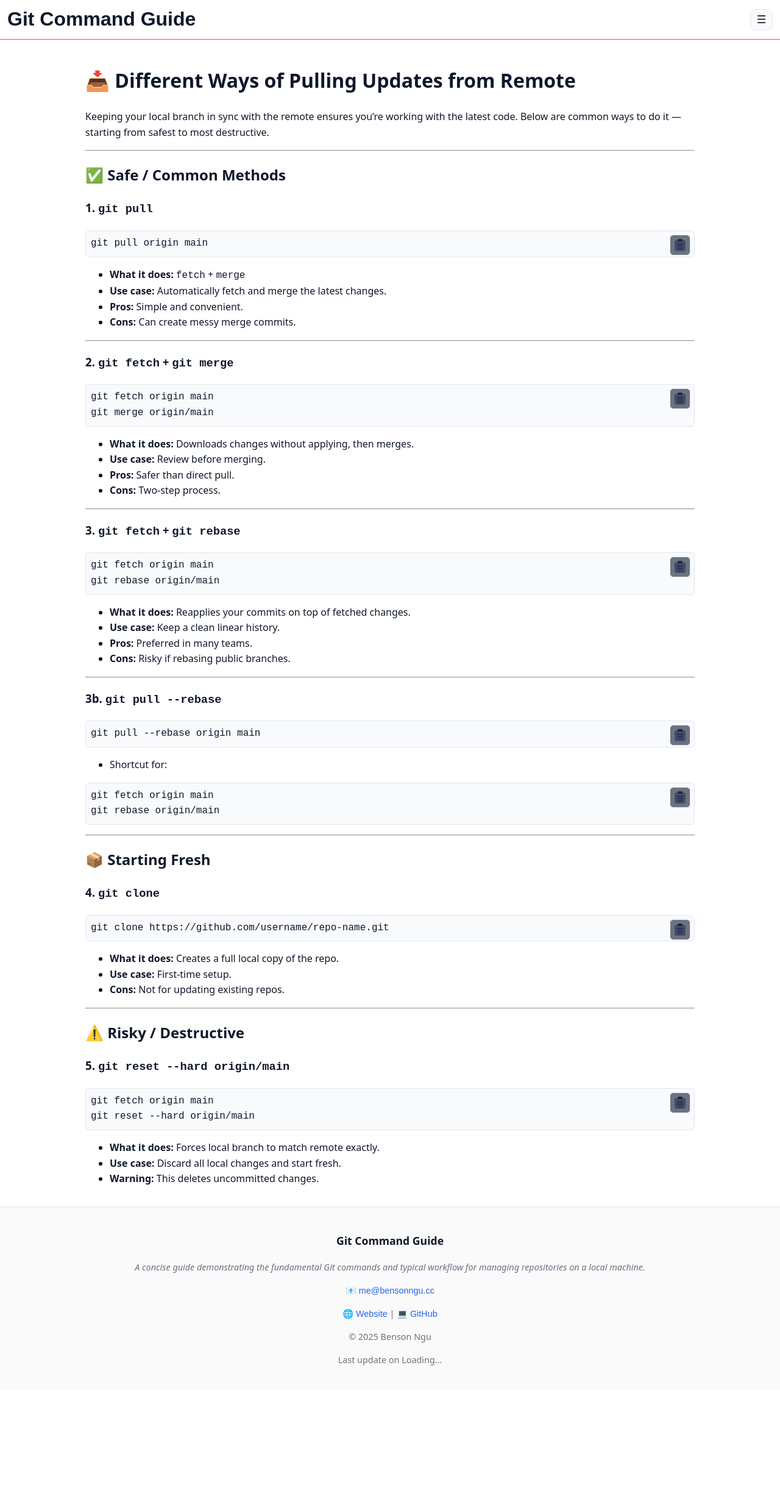
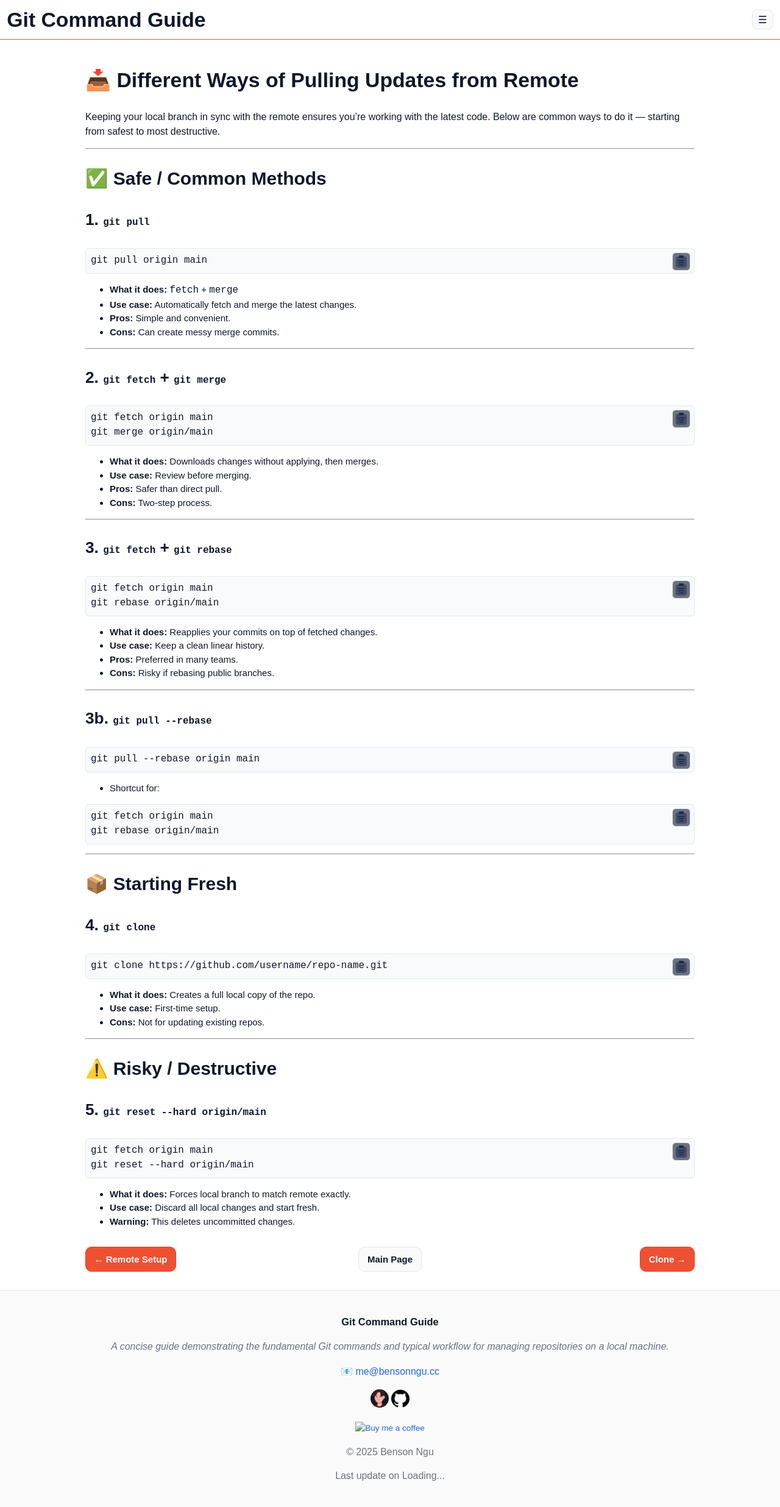
Before and after one commit to BensonNgu/git-command, a Jekyll site: the page built from docs/remote/pull-strategies.md, in a window 1280 px wide. Shown: the whole page at 61% size. Built offline with Jekyll 4.4.1, drawn with Linux system fonts in a browser that asks for light colours; some web fonts are replaced; before the commit the page ends 2280 px from its top, so only the background shows below that.

Commit message:
feat(ui): update footer, add in-page navigation, and improve overall styling
- Changed footer links to use icons/images for GitHub and portfolio
- Added in-page navigation via `pager.html`
- Enhanced overall UI styling for better visual consistency

```diff
--- a/_includes/footer.html
+++ b/_includes/footer.html
@@ -18,9 +18,14 @@
     </p>
 
     <p class="footer-links">
-      🌐 <a target="_blank" href="{{ site.github.owner_website | default: site.baseurl }}">Website</a> |
-      💻 <a target="_blank" href="https://github.com/{{ site.github_username }}">GitHub</a>
+      <a target="_blank" href="{{ site.github.owner_website | default: site.baseurl }}"><img src="/assets/icons/boy.png" width="30" id="footerBoyIcon" alt="My Portfolio"/></a>
+      <a target="_blank" href="https://github.com/{{ site.github_username }}"><img src="/assets/icons/github.png" width="30" id="footerGithubLogo" alt="My GitHub"/></a>
     </p>
+
+    <a class="footer__cta" href="https://www.buymeacoffee.com/bensonngu2q">
+      <img src="https://img.buymeacoffee.com/button-api/?text=Buy me a coffee&emoji=☕&slug=bensonngu2q&button_colour=BD5FFF&font_colour=ffffff&font_family=Cookie&outline_colour=000000&coffee_colour=FFDD00"
+                                                                                                          alt="Buy me a coffee">
+    </a>
 
     <p class="footer-owner">
       &copy; {{ "now" | date: "%Y" }} {{ site.github.owner_name | default: site.github_username }}
--- /dev/null
+++ b/_includes/pager.html
@@ -0,0 +1,71 @@
+{%- comment -%}
+Renders Prev / Home / Next buttons based on /_data/nav.yml order.
+Skips the section titled "Navigation".
+Usage: {% include pager.html %}
+{%- endcomment -%}
+
+{%- assign sections = site.data.nav | where_exp: "s", "s.title != 'Navigation'" -%}
+
+{%- assign flat = "" | split: "" -%}
+{%- for s in sections -%}
+  {%- for it in s.items -%}
+    {%- assign flat = flat | push: it -%}
+  {%- endfor -%}
+{%- endfor -%}
+
+{%- comment -%} normalize current path {%- endcomment -%}
+{%- assign here = page.url | replace: site.baseurl, "" -%}
+<script>
+     console.log("Current path: {{ here }}");
+</script>
+
+
+{%- assign idx = -1 -%}
+{%- for i in (0..flat.size) -%}
+  {%- assign item = flat[i] -%}
+  {%- if item -%}
+    {%- assign u = item.url -%}
+    {%- if u == here -%}{% assign idx = i %}{% break %}{% endif -%}
+  {%- endif -%}
+{%- endfor -%}
+
+{%- assign prev = nil -%}
+{%- assign next = nil -%}
+{%- if idx > 0 -%}
+     {% assign prevIdx = idx | minus: 1 -%}
+{%- endif -%}
+{%- if idx > -1 -%}
+     {% assign nextIdx = idx | plus: 1 -%}
+{%- endif -%}
+
+{%- for i in (0..flat.size) -%}
+     {%- assign item = flat[i] -%}
+     {%- if item -%}
+     {%- if i == prevIdx -%}
+          {% assign prev = item %}
+     {%- elsif i == nextIdx -%}
+          {% assign next = item %}
+     {%- endif -%}
+     {%- endif -%}
+
+{%- endfor -%}
+
+
+
+<div class="chapter-nav">
+  <div class="chapter-nav__left">
+    {%- if prev -%}
+      <a class="btn" href="{{ prev.url | relative_url }}" aria-label="Previous chapter">← {{ prev.label }}</a>
+    {%- endif -%}
+  </div>
+
+  <div class="chapter-nav__center">
+    <a class="btn btn--ghost" href="{{ '/' | relative_url }}" aria-label="Main page">Main Page</a>
+  </div>
+
+  <div class="chapter-nav__right">
+    {%- if next -%}
+      <a class="btn" href="{{ next.url | relative_url }}" aria-label="Next chapter">{{ next.label }} →</a>
+    {%- endif -%}
+  </div>
+</div>
--- a/_layouts/page.html
+++ b/_layouts/page.html
@@ -2,4 +2,6 @@
 layout: wrapper
 ---
 
-     {{content}}
+{{content}}
+
+{% include pager.html %}
--- a/_layouts/wrapper.html
+++ b/_layouts/wrapper.html
@@ -42,6 +42,7 @@
     <link rel="stylesheet" href="{{ "/assets/css/code-copy.css" | relative_url }}">
     <link rel="stylesheet" href="{{ "/assets/css/overall.css" | relative_url }}">
     <link rel="stylesheet" href="{{ "/assets/css/theme.css" | relative_url }}">
+    <link rel="stylesheet" href="{{ "/assets/css/pager.css" | relative_url }}">
     <link rel="preconnect" href="https://fonts.googleapis.com">
     <link rel="preconnect" href="https://fonts.gstatic.com" crossorigin>
     <link href="https://fonts.googleapis.com/css2?family=Google+Sans+Code:ital,wght@0,300..800;1,300..800&display=swap"
@@ -57,7 +58,7 @@
 
         body {
             margin: 0;
-            font: 16px/1.6 system-ui, -apple-system, Segoe UI, Roboto, sans-serif;
+            font: system-ui, -apple-system, Segoe UI, Roboto, sans-serif;
             color: var(--text);
             background: var(--bg);
         }
@@ -70,7 +71,7 @@
 
         .page {
             max-width: 1000px;
-            min-height: 100vh;
+            min-height: 85vh;
             margin: 0 auto;
             padding: 1.25rem 1.5rem;
             /* reserve right gutter on desktop */
@@ -88,6 +89,14 @@
     </main>
 
     {% include footer.html %}
+
+    <script>
+        const prefersDark = window.matchMedia && window.matchMedia('(prefers-color-scheme: dark)').matches;
+        const footerGithubLogo = document.getElementById('footerGithubLogo');
+        if (prefersDark) {
+            if(footerGithubLogo) footerGithubLogo.src = '/assets/icons/github-dark.png';
+        }
+    </script>
 </body>
 
 </html>
--- a/assets/css/code-copy.css
+++ b/assets/css/code-copy.css
@@ -21,13 +21,15 @@ code {
      background: var(--muted);
      border: 1px solid var(--border);
      border-radius: 6px;
-     padding: 4px;
+     padding: 2px;
+     margin-bottom: 5px;
      cursor: pointer;
      color: var(--muted);
      transition: all 0.2s ease;
      display: flex;
      align-items: center;
      justify-content: center;
+     transition: background 0.5s ease, color 0.5s ease, border-color 0.5s ease;
 }
 
 .copy-btn:hover {
@@ -35,3 +37,23 @@ code {
      color: white;
      border-color: var(--accent-600);
 }
+
+.copy-btn img {
+     width: 1.4rem;
+     height: 1.4rem;
+}
+
+@media (min-width: 640px) {
+     .copy-btn img {
+          width: 1.5rem;
+          height: 1.5rem;
+     }
+}
+
+/* ===== Desktop (>=1024px) ===== */
+@media (min-width: 1024px) {
+     .copy-btn img {
+          width: 1.6rem;
+          height: 1.6rem;
+     }
+}
--- a/assets/css/footer.css
+++ b/assets/css/footer.css
@@ -33,3 +33,9 @@
   font-style: italic;
   color: var(--muted);
 }
+
+.footer-links img#footerBoyIcon {
+  background-color: var(--text);
+  border-radius: 50%;
+  padding: auto;
+}
--- a/assets/css/overall.css
+++ b/assets/css/overall.css
@@ -8,3 +8,58 @@ a {
 a:hover {
      color: var(--link-hover);
 }
+
+
+/* ===== Base font size for smallest screens (mobile) ===== */
+html {
+    font-size: 13px; /* smaller base on mobile */
+}
+
+body {
+    font-size: 1rem;  /* equals 13px here */
+    line-height: 1.5;
+    font-family: Arial, Helvetica, sans-serif;
+    color: #333;
+}
+
+/* Headings - mobile defaults */
+h1 { font-size: 1.75rem; }  /* ~22.75px */
+h2 { font-size: 1.5rem; }   /* ~19.5px */
+h3 { font-size: 1.25rem; }  /* ~16.25px */
+h4 { font-size: 1.125rem; } /* ~14.625px */
+h5 { font-size: 1rem; }     /* 13px */
+h6 { font-size: 0.875rem; } /* ~11.375px */
+p  { font-size: 1rem; }     /* 13px */
+code { font-size: 1rem;}
+
+/* ===== Tablet (>=640px) ===== */
+@media (min-width: 640px) {
+    html {
+        font-size: 14px; /* slightly bigger base */
+    }
+
+    h1 { font-size: 2rem; }    /* 28px */
+    h2 { font-size: 1.75rem; } /* 24.5px */
+    h3 { font-size: 1.5rem; }  /* 21px */
+    h4 { font-size: 1.25rem; } /* 17.5px */
+    h5 { font-size: 1.125rem; }/* 15.75px */
+    h6 { font-size: 1rem; }    /* 14px */
+    p  { font-size: 1rem; }    /* 14px */
+    code  { font-size: 1rem; }    /* 14px */
+}
+
+/* ===== Desktop (>=1024px) ===== */
+@media (min-width: 1024px) {
+    html {
+        font-size: 15px; /* modest desktop base */
+    }
+
+    h1 { font-size: 2.25rem; } /* 33.75px */
+    h2 { font-size: 2rem; }    /* 30px */
+    h3 { font-size: 1.75rem; } /* 26.25px */
+    h4 { font-size: 1.5rem; }  /* 22.5px */
+    h5 { font-size: 1.25rem; } /* 18.75px */
+    h6 { font-size: 1.125rem; }/* 16.875px */
+    p  { font-size: 1.0625rem; }/* ~15.94px */
+    code  { font-size: 1.0625rem; }/* ~15.94px */
+}
--- /dev/null
+++ b/assets/css/pager.css
@@ -0,0 +1,49 @@
+.chapter-nav {
+     display: grid;
+     grid-template-columns: 1fr auto 1fr;
+     gap: .75rem;
+     align-items: center;
+     margin: 2rem 0 1rem;
+}
+
+.chapter-nav__left {
+     justify-self: start
+}
+
+.chapter-nav__center {
+     justify-self: center
+}
+
+.chapter-nav__right {
+     justify-self: end
+}
+
+.btn {
+     display: inline-block;
+     padding: .5rem .9rem;
+     border-radius: 10px;
+     background: var(--accent);
+     color: #fff;
+     text-decoration: none;
+     border: 1px solid var(--accent-600);
+     transition: background .5s ease-in-out, color .2s ease-in-out;
+     font-weight: 600;
+}
+
+.btn:hover {
+     background: var(--accent-600);
+     color: #000;
+}
+
+.btn--ghost {
+     background: var(--panel);
+     color: var(--text);
+     border: 1px solid var(--panel-border);
+     transition: background .5s ease-in-out, color .2s ease-in-out, border-color .5s ease-in-out;
+}
+
+.btn--ghost:hover {
+     background: var(--accent-50);
+     border-color: var(--accent);
+     color: var(--panel);
+}
--- a/assets/js/code-copy.js
+++ b/assets/js/code-copy.js
@@ -4,8 +4,8 @@ document.addEventListener("DOMContentLoaded", () => {
           button.className = "copy-btn";
           button.type = "button";
 
-          const clipboardIcon = `<img src="/git-command/assets/icons/clipboard.svg" alt="Copy" width="24" height="24">`;
-          const checkIcon = `<img src="/git-command/assets/icons/clipboard-check.svg" alt="Copied" width="24" height="24">`; // you'll need a check.svg too
+          const clipboardIcon = `<img src="/assets/icons/clipboard.svg" alt="Copy" >`;
+          const checkIcon = `<img src="/assets/icons/clipboard-check.svg" alt="Copied" >`; // you'll need a check.svg too
 
 
           button.innerHTML = clipboardIcon;
@@ -20,7 +20,6 @@ document.addEventListener("DOMContentLoaded", () => {
           });
 
           const pre = codeBlock.parentNode;
-          pre.style.position = "relative";
           pre.appendChild(button);
      });
 });
```
Also changed, not shown: assets/icons/boy.png (added), assets/icons/github-dark.png (added), assets/icons/github.png (added).
